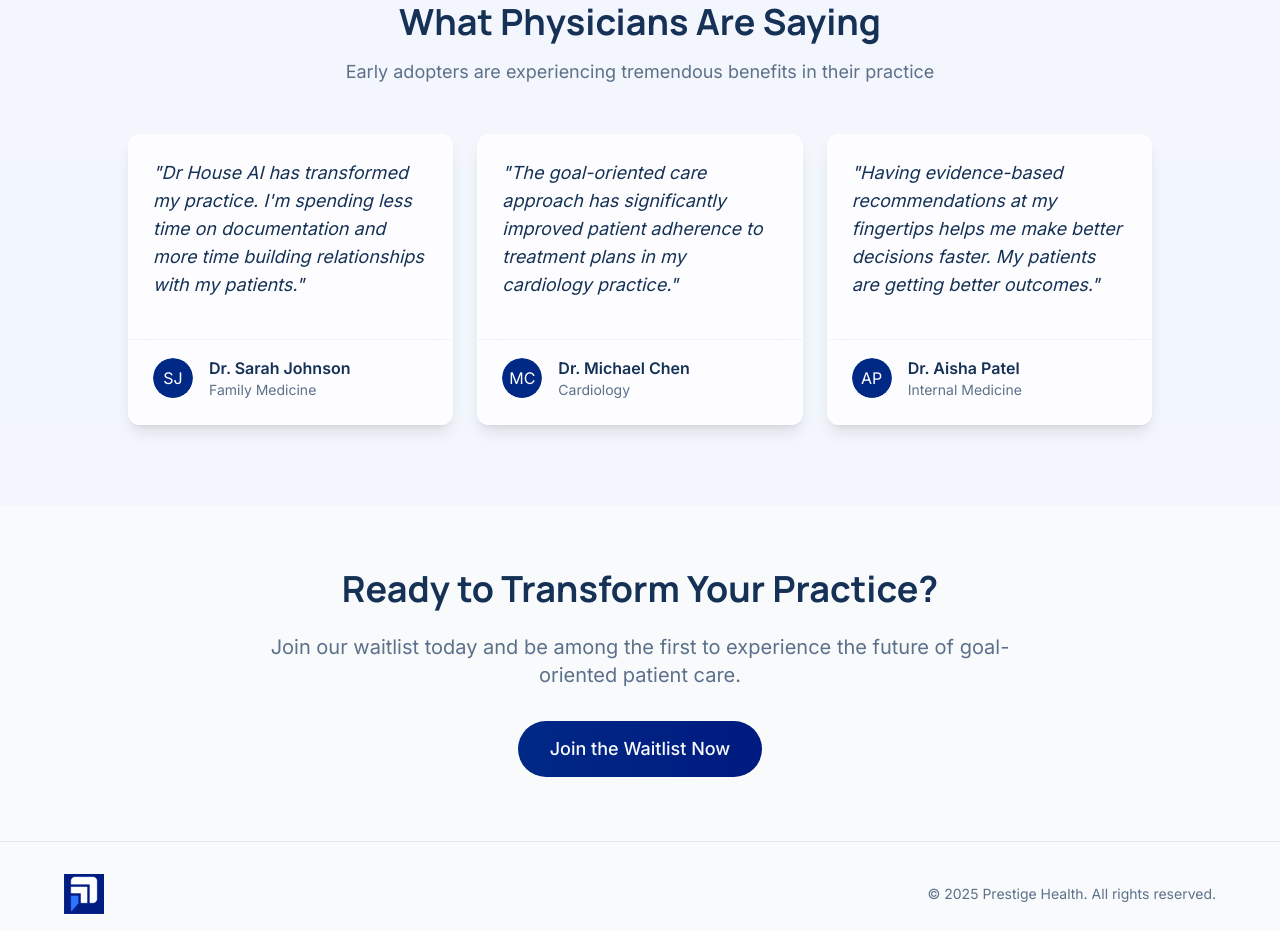
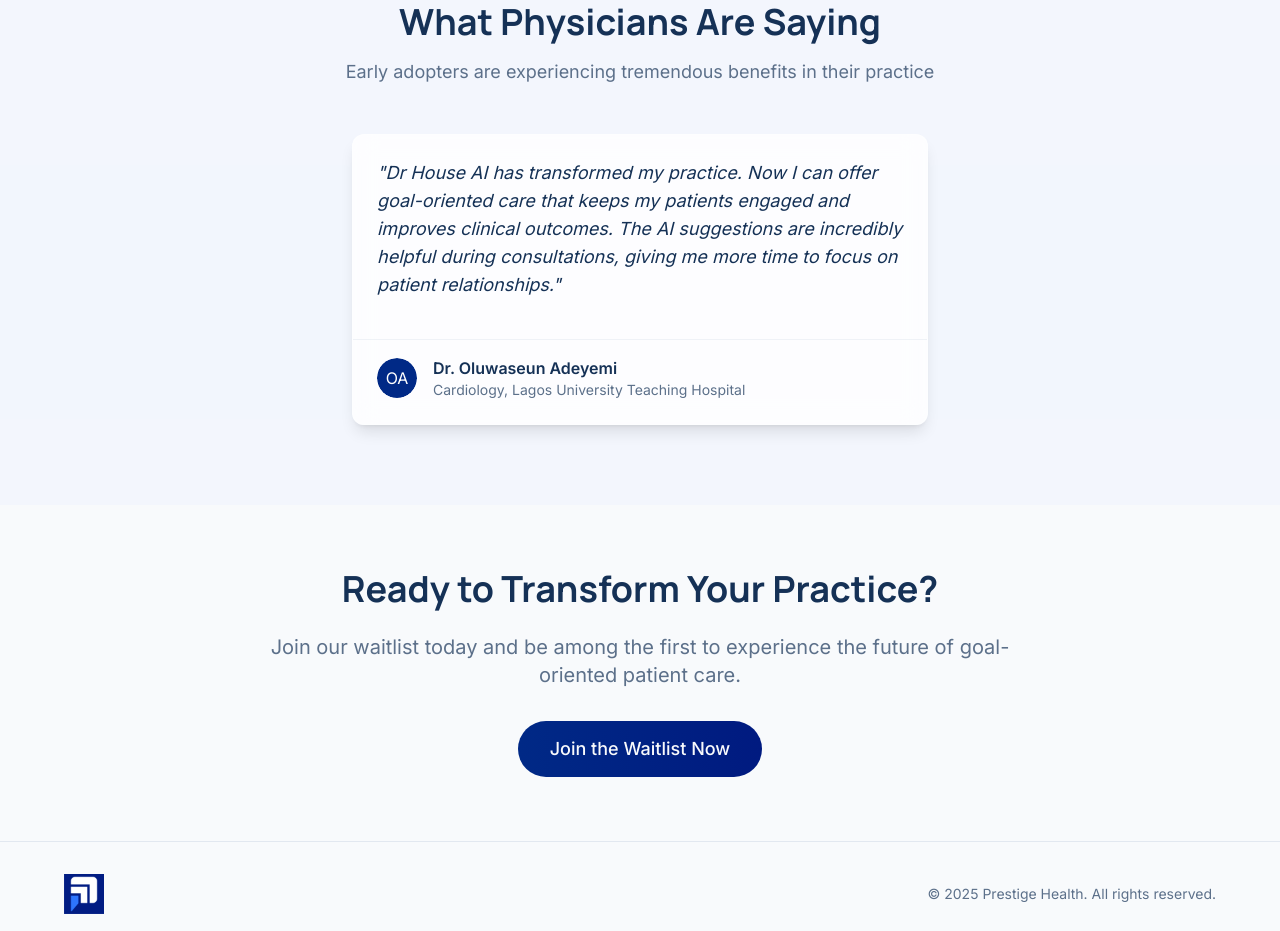
Before and after one commit to yiabzone/guided-patient-journey, a React (Vite) app: page / in a window 1280 px wide. Shown: the part 1360-2291 px from the top of the page. Built offline with nearby package versions, Linux system fonts and the light colour scheme.

Commit message:
Rewrite testimonials component
Rewrites the testimonials component in React and uses a single testimonial with a Nigerian name.

```diff
--- a/src/components/Testimonials.tsx
+++ b/src/components/Testimonials.tsx
@@ -1,27 +1,7 @@
 
+import React from "react";
 import { Avatar, AvatarFallback, AvatarImage } from "@/components/ui/avatar";
 import { Card, CardContent, CardFooter } from "@/components/ui/card";
-
-const testimonials = [
-  {
-    quote: "Dr House AI has transformed my practice. I'm spending less time on documentation and more time building relationships with my patients.",
-    name: "Dr. Sarah Johnson",
-    role: "Family Medicine",
-    initials: "SJ"
-  },
-  {
-    quote: "The goal-oriented care approach has significantly improved patient adherence to treatment plans in my cardiology practice.",
-    name: "Dr. Michael Chen",
-    role: "Cardiology",
-    initials: "MC"
-  },
-  {
-    quote: "Having evidence-based recommendations at my fingertips helps me make better decisions faster. My patients are getting better outcomes.",
-    name: "Dr. Aisha Patel",
-    role: "Internal Medicine",
-    initials: "AP"
-  }
-];
 
 export function Testimonials() {
   return (
@@ -34,27 +14,29 @@ export function Testimonials() {
           </p>
         </div>
 
-        <div className="grid grid-cols-1 md:grid-cols-3 gap-6">
-          {testimonials.map((testimonial, index) => (
-            <Card key={index} className="glass-card border-opacity-30 h-full flex flex-col">
+        <div className="max-w-xl mx-auto">
+          <Card className="glass-card border-opacity-30 h-full flex flex-col">
             <CardContent className="pt-6 flex-grow">
-                <p className="italic text-lg mb-4">"{testimonial.quote}"</p>
+              <p className="italic text-lg mb-4">
+                "Dr House AI has transformed my practice. Now I can offer goal-oriented care that keeps
+                my patients engaged and improves clinical outcomes. The AI suggestions are incredibly
+                helpful during consultations, giving me more time to focus on patient relationships."
+              </p>
             </CardContent>
             <CardFooter className="border-t border-border/50 pt-4 pb-6">
               <div className="flex items-center space-x-4">
                 <Avatar>
                   <AvatarFallback className="bg-prestige-blue text-white">
-                      {testimonial.initials}
+                    OA
                   </AvatarFallback>
                 </Avatar>
                 <div>
-                    <p className="font-semibold">{testimonial.name}</p>
-                    <p className="text-sm text-muted-foreground">{testimonial.role}</p>
+                  <p className="font-semibold">Dr. Oluwaseun Adeyemi</p>
+                  <p className="text-sm text-muted-foreground">Cardiology, Lagos University Teaching Hospital</p>
                 </div>
               </div>
             </CardFooter>
           </Card>
-          ))}
         </div>
       </div>
     </div>
```
Lines whose indentation alone changed are shown as unchanged.
